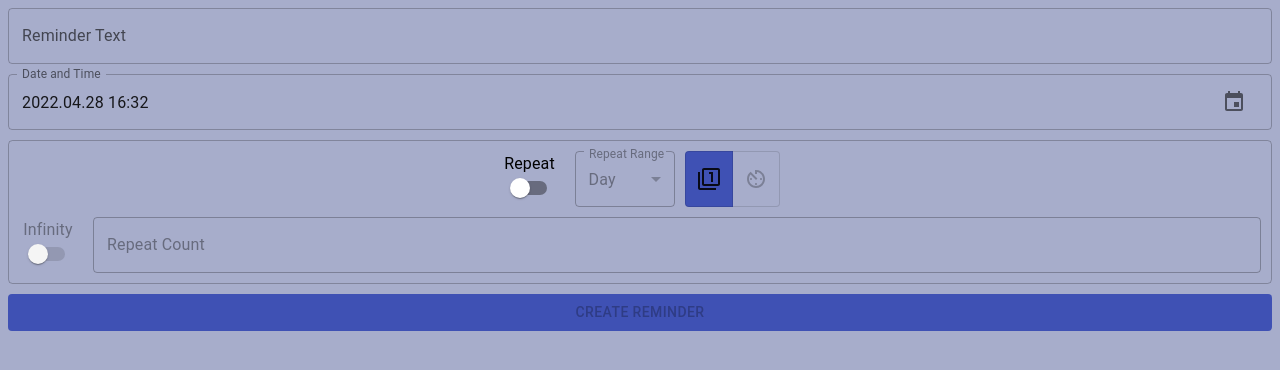
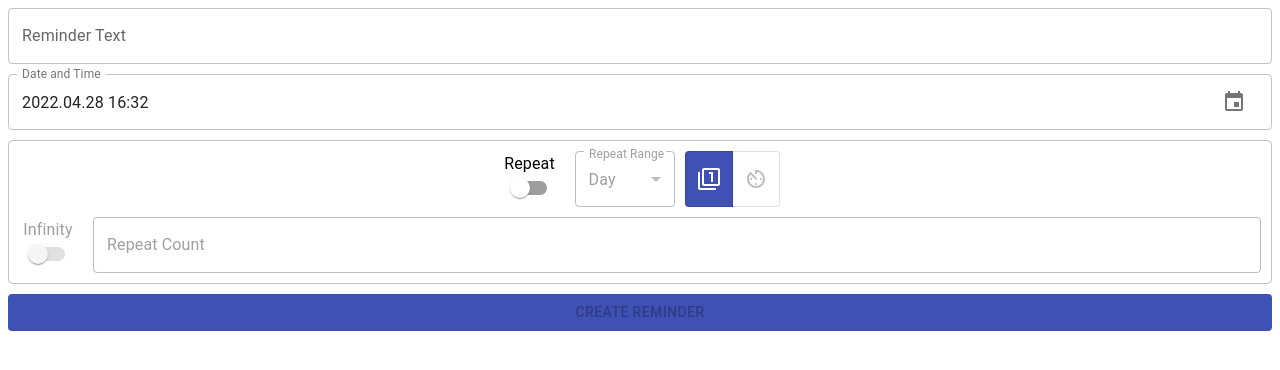
Before and after one commit to RomanKuschanow/Lite_task_bot_aiogram, a React (Create React App) app in the folder web_app/: page /NewReminder in a window 1280 px wide. Shown: the top 370 px of the page. Built offline with nearby package versions, Linux system fonts and the light colour scheme.

Commit message:
style fix

```diff
--- a/web_app/src/App.css
+++ b/web_app/src/App.css
@@ -1,5 +1,5 @@
 body {
-    background-color: #a7adcb;
+    background-color: white;
 }
 
 .repeat {
@@ -18,3 +18,7 @@ body {
     flex-direction: row;
     justify-content: center;
 }
+
+.MuiList-root {
+    background-color: white;
+}
--- a/web_app/src/components/NewReminder.js
+++ b/web_app/src/components/NewReminder.js
@@ -15,14 +15,15 @@ const useValidation = (value, validations) => {
         for (const validation in validations) {
             switch (validation) {
                 case 'isEmpty':
-                    value ? setEmptyError(false) : setEmptyError(true)
+                    value ? setEmptyError(false) : setEmptyError(true);
                     break;
                 case 'isInvalidDate':
-                    value != "Invalid Date" ? setInvalidDateError(false) : setInvalidDateError(true);
+                    value !== "Invalid Date" ? setInvalidDateError(false) : setInvalidDateError(true);
                     break;
                 case 'isNotNum':
                     const reNum = /^\d*$/;
-                    reNum.test(String(value)) ? setIsNotNumError(false) : setIsNotNumError(true)
+                    reNum.test(String(value)) ? setIsNotNumError(false) : setIsNotNumError(true);
+                    break;
             }
         }
     }, [value])
--- a/web_app/src/components/RepeatSettings.js
+++ b/web_app/src/components/RepeatSettings.js
@@ -89,7 +89,7 @@ function RepeatSettings({repeat, range, type, inf, count, untilDate, minDate, ..
                     value={count.value}
                     onChange={(e) => count.onChange(e.target.value)}
                     onBlur={(e) => count.onBlur(e)}
-                    error={count.isDirty && (count.isEmpty || count.isNum)}
+                    error={count.isDirty && (count.isEmpty || count.isNotNum)}
                     disabled={!repeat.value || inf.value}
                 />
             </div>
--- a/web_app/src/components/UI/TButton.js
+++ b/web_app/src/components/UI/TButton.js
@@ -3,7 +3,8 @@ import { styled } from "@mui/material/styles";
 
 const TButton = styled(MuiToggleButton)({
     "&.Mui-selected, &.Mui-selected:hover": {
-        backgroundColor: '#3f51b4'
+        backgroundColor: '#3f51b4',
+        color: "white"
     },
 });
 
```
